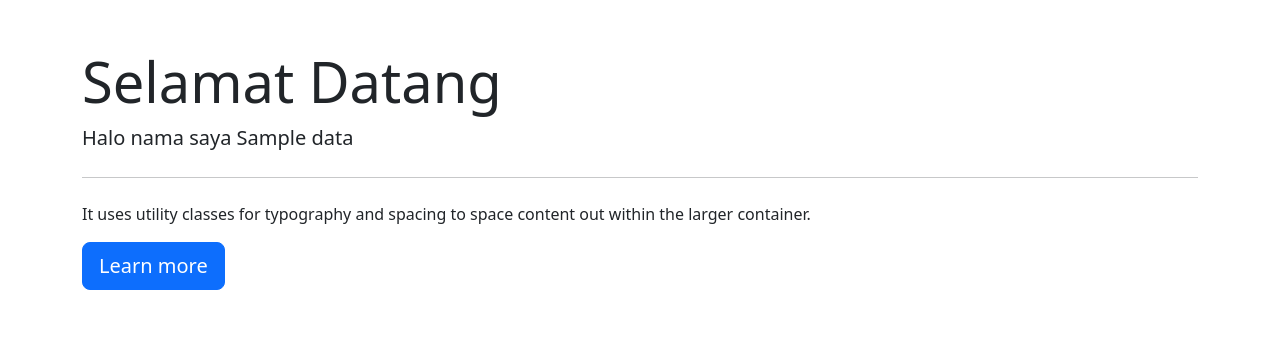
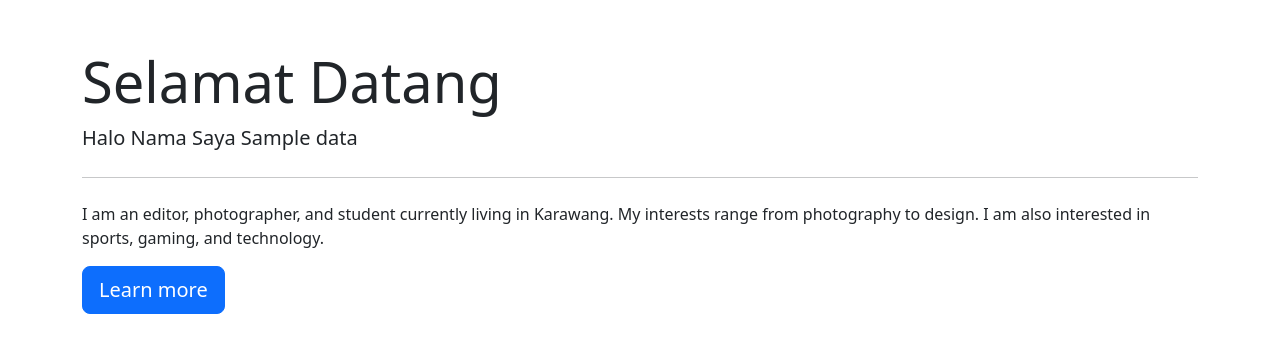
Before and after one commit to rafinurilaf/prakweb_c_203040135, a PHP site: the page made by mvc/app/views/home/index.php in a window 1280 px wide. Shown: the part 56-409 px from the top of the page. Run offline with PHP 8.4, Linux system fonts and the light colour scheme; the template is opened without the code that fills it: most values are stand-ins (such as "Sample title", 1, 10 or a date in 2020); some libraries are stand-ins or nearby versions.

Commit message:
menyelesaikan tugas 3

```diff
--- a/mvc/app/views/about/index.php
+++ b/mvc/app/views/about/index.php
@@ -1,5 +1,5 @@
 <div class="container">
   <h1>About me</h1>
-  <img src="<?= BASEURL; ?>/img/profile.jpg" alt="Rafi Nuril" width="200">
-  <p>Halo Saya <?= $data['nama']; ?>, Umur <?= $data['umur']; ?> dan Saya Seorang <?= $data['pekerjaan']; ?></p>
+  <img src="<?= BASEURL; ?>/img/profile.png" alt="Rafi Nuril" width="200">
+  <p>Halo Saya <?= $data['nama']; ?> Umur Saya <?= $data['umur']; ?> dan Saya Seorang <?= $data['pekerjaan']; ?></p>
 </div>
--- a/mvc/app/views/home/index.php
+++ b/mvc/app/views/home/index.php
@@ -1,9 +1,9 @@
 <div class="container">
   <div class="jumbotron mt-5">
     <h1 class="display-4">Selamat Datang</h1>
-    <p class="lead">Halo nama saya <?= $data['nama']; ?></p>
+    <p class="lead">Halo Nama Saya <?= $data['nama']; ?></p>
     <hr class="my-4">
-    <p>It uses utility classes for typography and spacing to space content out within the larger container.</p>
+    <p>I am an editor, photographer, and student currently living in Karawang. My interests range from photography to design. I am also interested in sports, gaming, and technology.</p>
     <a class="btn btn-primary btn-lg" href="#" role="button">Learn more</a>
   </div>
 </div>
```
Also changed, not shown: mvc/app/views/about/img/profile.png.jpg (deleted), mvc/public/img/profile.jpg (deleted), 2 other files.
